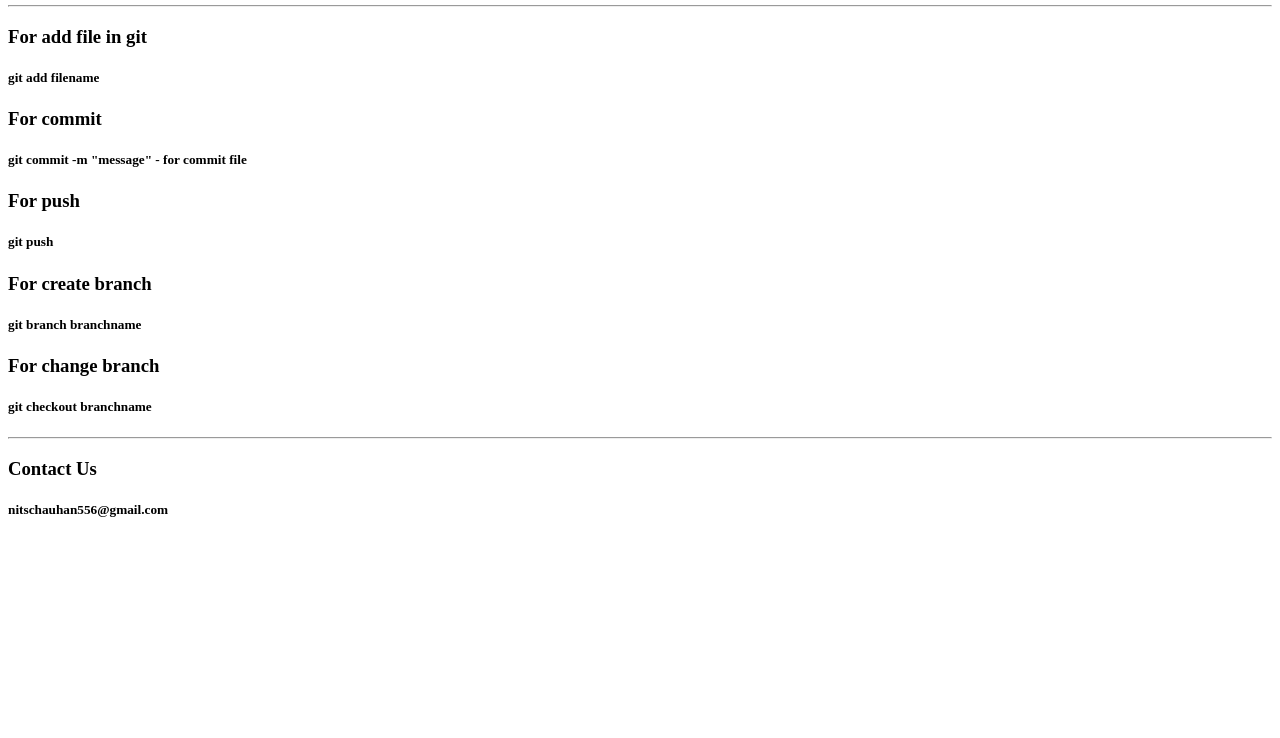
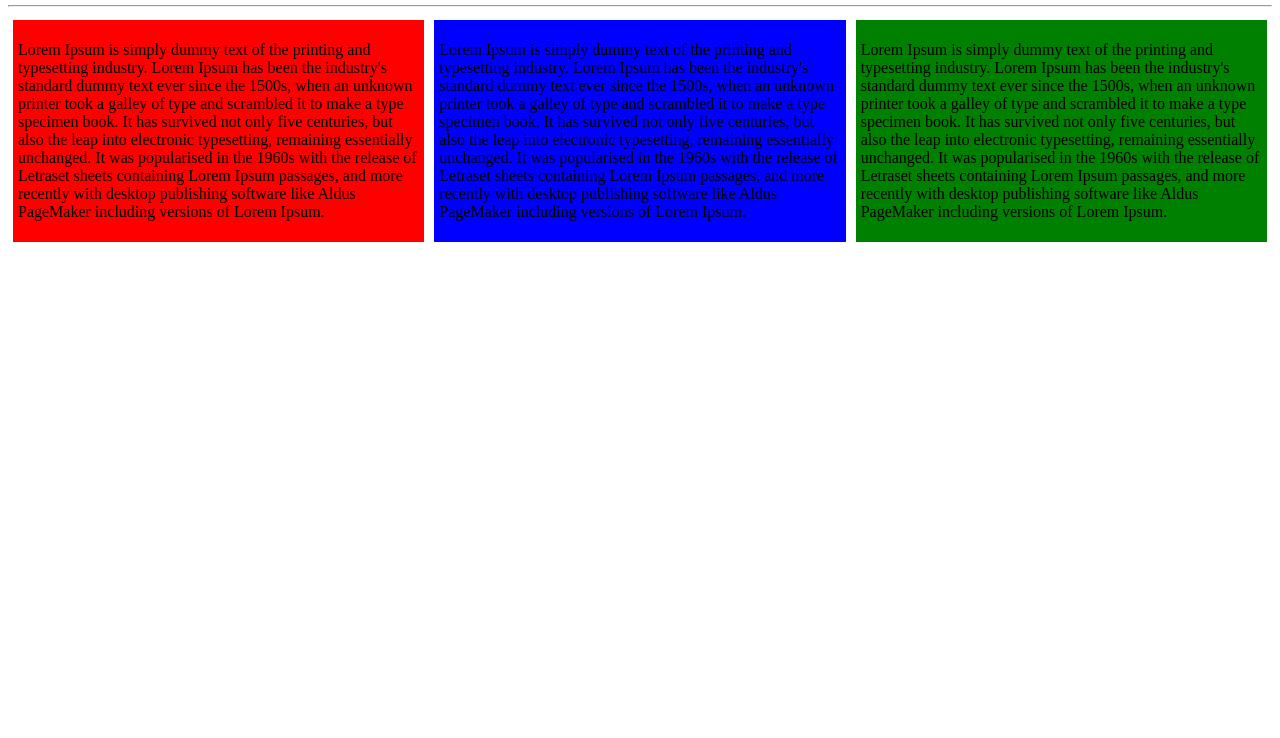
Before and after one commit to nitinchauhan556/GitTest, a plain HTML site: page index.html in a window 1280 px wide. Shown: the part 62-800 px from the top of the page. Drawn offline with Linux system fonts and the light colour scheme.

Commit message:
html file
css file

```diff
--- a/index.html
+++ b/index.html
@@ -4,39 +4,30 @@
     <meta charset="UTF-8">
     <meta name="viewport" content="width=device-width, initial-scale=1.0">
     <meta http-equiv="X-UA-Compatible" content="ie=edge">
-    <title>Git Tutorials</title>
+    <link rel="stylesheet" href="style.css">
+    <title>SHAPES</title>
+
 </head>
 <body>
     <header>
-        <h2 style="text-align: center ;">Git Commands</h2>
+        <h2 style="text-align: center ;">SHAPES</h2>
         <hr>
     </header>
     <article>
-        <div>
-        <h3>For add file in git</h3>
-        <h5>git add filename </h5>
-        </div>
-        <div>
-            <h3>For commit </h3>
-        <h5>git commit -m "message" - for commit file</h5>
-        </div>
-        <div>
-                <h3>For push</h3>
-            <h5>git push </h5>
+        <div class = "main-div">
+                <div class="first">
+                    <p>Lorem Ipsum is simply dummy text of the printing and typesetting industry. Lorem Ipsum has been the industry's standard dummy text ever since the 1500s, when an unknown printer took a galley of type and scrambled it to make a type specimen book. It has survived not only five centuries, but also the leap into electronic typesetting, remaining essentially unchanged. It was popularised in the 1960s with the release of Letraset sheets containing Lorem Ipsum passages, and more recently with desktop publishing software like Aldus PageMaker including versions of Lorem Ipsum.</p>
+                </div>
+                <div class="second">
+                    <p>Lorem Ipsum is simply dummy text of the printing and typesetting industry. Lorem Ipsum has been the industry's standard dummy text ever since the 1500s, when an unknown printer took a galley of type and scrambled it to make a type specimen book. It has survived not only five centuries, but also the leap into electronic typesetting, remaining essentially unchanged. It was popularised in the 1960s with the release of Letraset sheets containing Lorem Ipsum passages, and more recently with desktop publishing software like Aldus PageMaker including versions of Lorem Ipsum.</p>
+                </div>
+                <div class="third">
+                    <p>Lorem Ipsum is simply dummy text of the printing and typesetting industry. Lorem Ipsum has been the industry's standard dummy text ever since the 1500s, when an unknown printer took a galley of type and scrambled it to make a type specimen book. It has survived not only five centuries, but also the leap into electronic typesetting, remaining essentially unchanged. It was popularised in the 1960s with the release of Letraset sheets containing Lorem Ipsum passages, and more recently with desktop publishing software like Aldus PageMaker including versions of Lorem Ipsum.</p>
+                </div>
+
+
+
             </div>
-            <div>
-                    <h3>For create branch</h3>
-                <h5>git branch branchname</h5>
-                </div>
-                <div>
-                        <h3>For change branch </h3>
-                    <h5>git checkout branchname</h5>
-                    </div>
-        <hr>
     </article>
-    <footer>
-        <h3>Contact Us</h3>
-        <h5>nitschauhan556@gmail.com</h5>
-    </footer>
 </body>
 </html>
--- /dev/null
+++ b/style.css
@@ -0,0 +1,27 @@
+.first{
+    background-color: red;
+    padding: 5px;
+    margin: 5px;
+
+}
+.second{
+    background-color: blue;
+    padding: 5px;
+    margin: 5px;
+
+}
+.third{
+    background-color: green;
+    padding: 5px;
+    margin: 5px;
+
+}
+.main-div {display:flex;}
+
+ @media screen and (max-width:640px){
+  .main-div{
+      display:flex;
+      flex-direction: column;
+  }
+
+}
```
